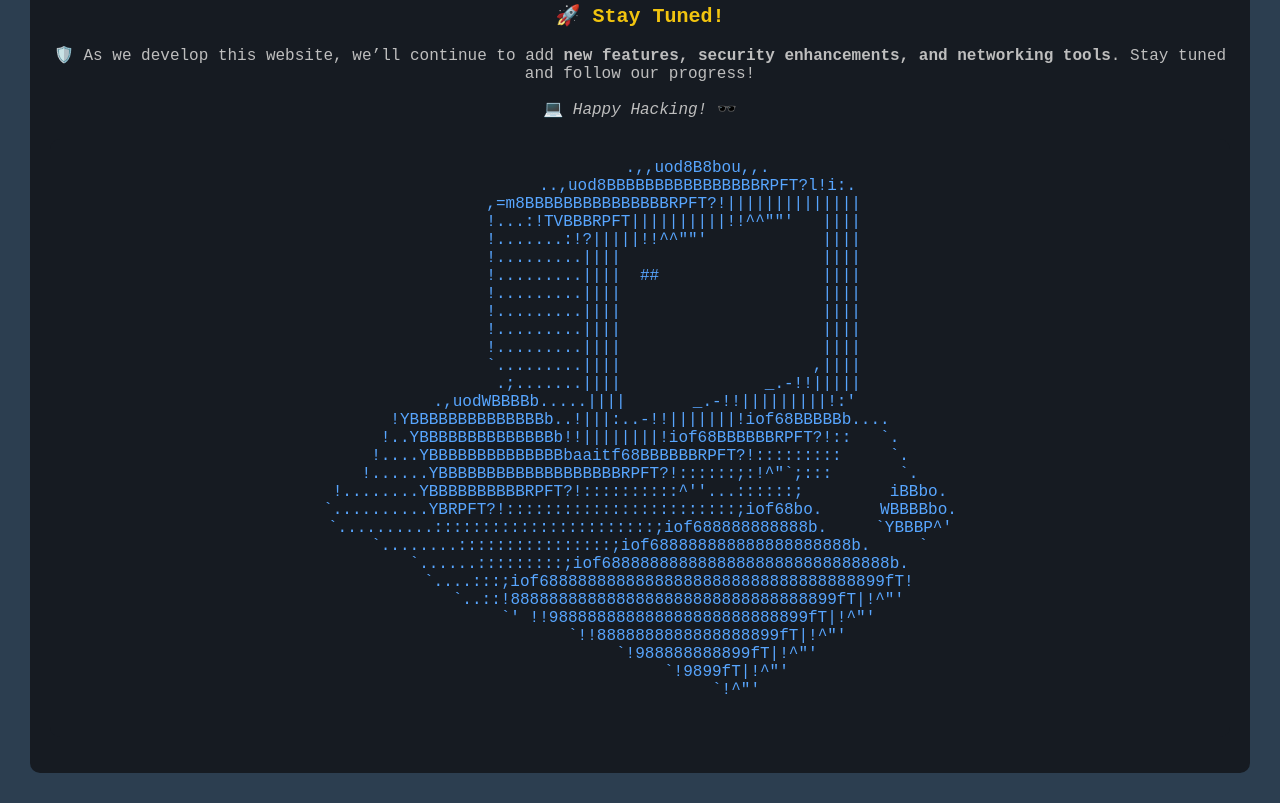
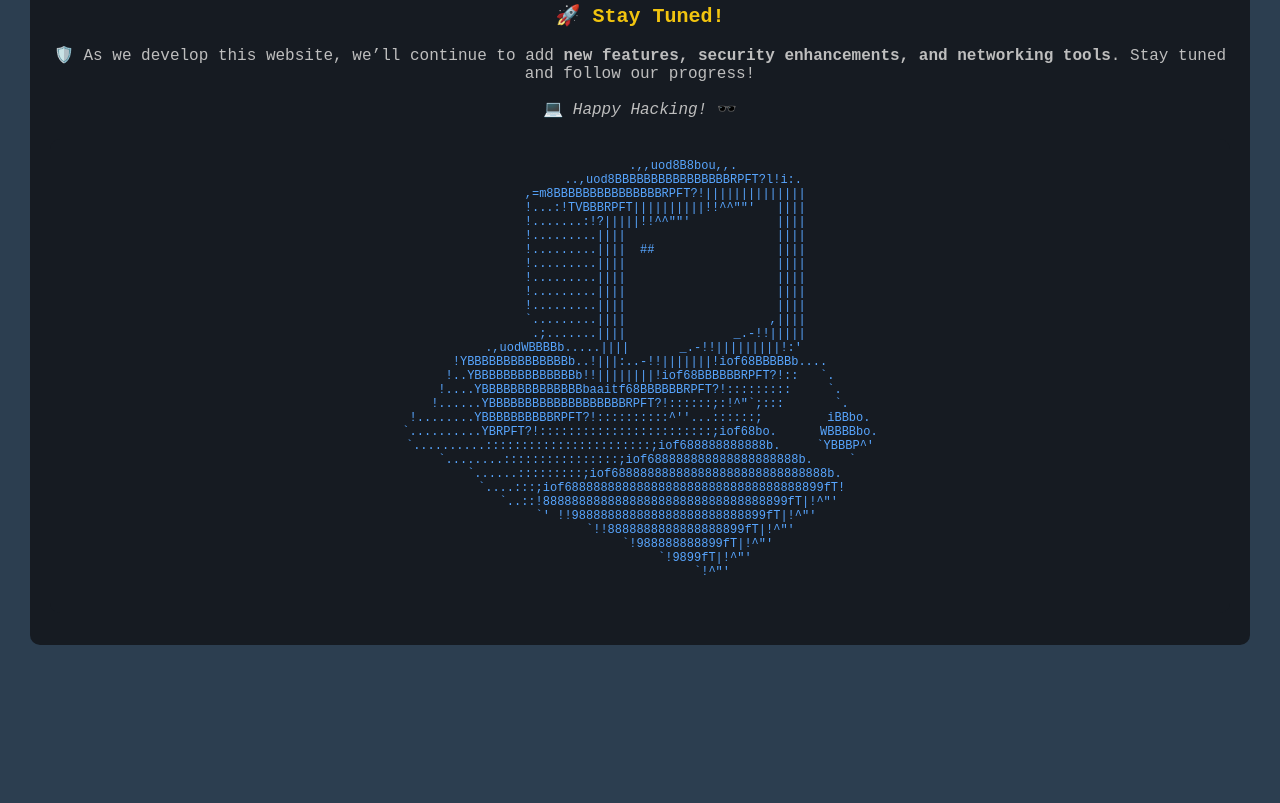
Before and after one commit to GroupMeshtacular/GroupMeshtacular.github.io, a plain HTML site: page index.html in a window 1280 px wide. Shown: the part 2032-2835 px from the top of the page. After the commit the page ends 2707 px from the top, so only its background shows below. Drawn offline with Linux system fonts and the light colour scheme.

Commit message:
footer ASCII update

```diff
--- a/index.html
+++ b/index.html
@@ -100,7 +100,7 @@
         <h2>🚀 Stay Tuned!</h2>
         <p>🛡️ As we develop this website, we’ll continue to add <strong>new features, security enhancements, and networking tools</strong>. Stay tuned and follow our progress!</p>
         <p>💻 <em>Happy Hacking!</em> 🕶️</p>
-         <pre style="font-family: 'Fira Code', monospace; text-align: center; color: #58a6ff; background-color: #161b22; padding: 20px; border-radius: 10px; margin-top: 20px;">
+         <pre style="font-family: 'Fira Code', monospace; text-align: center; color: #58a6ff; background-color: #161b22; padding: 20px; border-radius: 10px; margin-top: 20px; font-size: 12px;">
             .,,uod8B8bou,,.
             ..,uod8BBBBBBBBBBBBBBBBRPFT?l!i:.
        ,=m8BBBBBBBBBBBBBBBRPFT?!||||||||||||||
```
